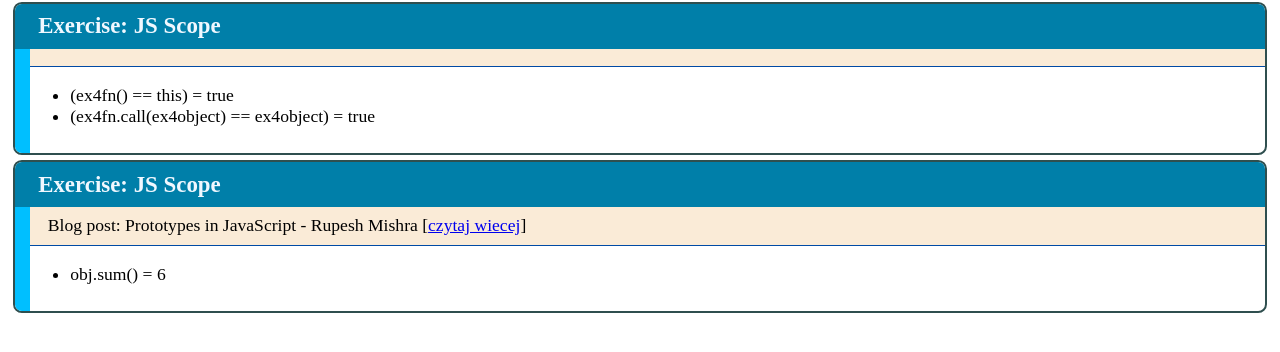
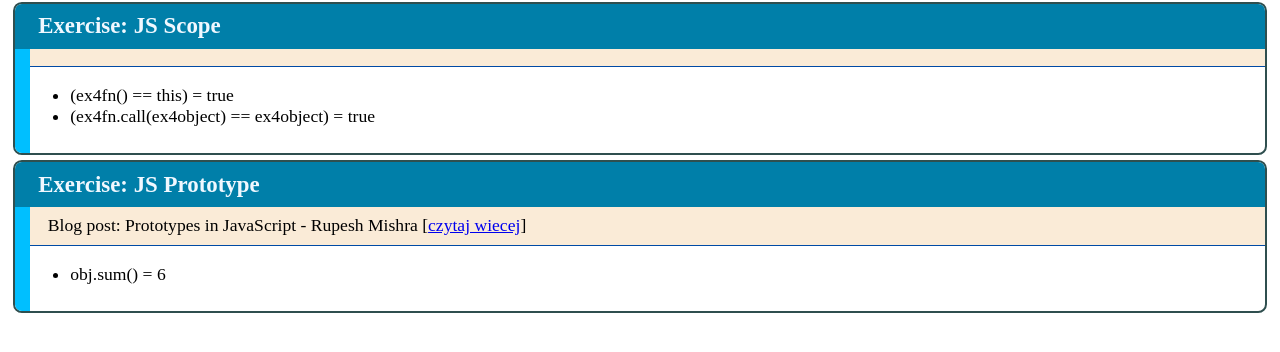
Before and after one commit to bogdanpolak/bsc-site, a Jekyll site: the page built from js-play/index.html, in a window 1280 px wide. Shown: the part 416-768 px from the top of the page. Built offline with Jekyll 4.4.1, drawn with Linux system fonts in a browser that asks for light colours.

Commit message:
Poprawiono ex5

```diff
--- a/js-play/index.html
+++ b/js-play/index.html
@@ -54,7 +54,7 @@ title: playground one
 
 <div class="example" id="example-prototype">
 	<div>
-		<h1>Exercise: JS Scope</h1>
+		<h1>Exercise: JS Prototype</h1>
 	</div>
 	<div class="example-content">
 		<p class="reference">
```
